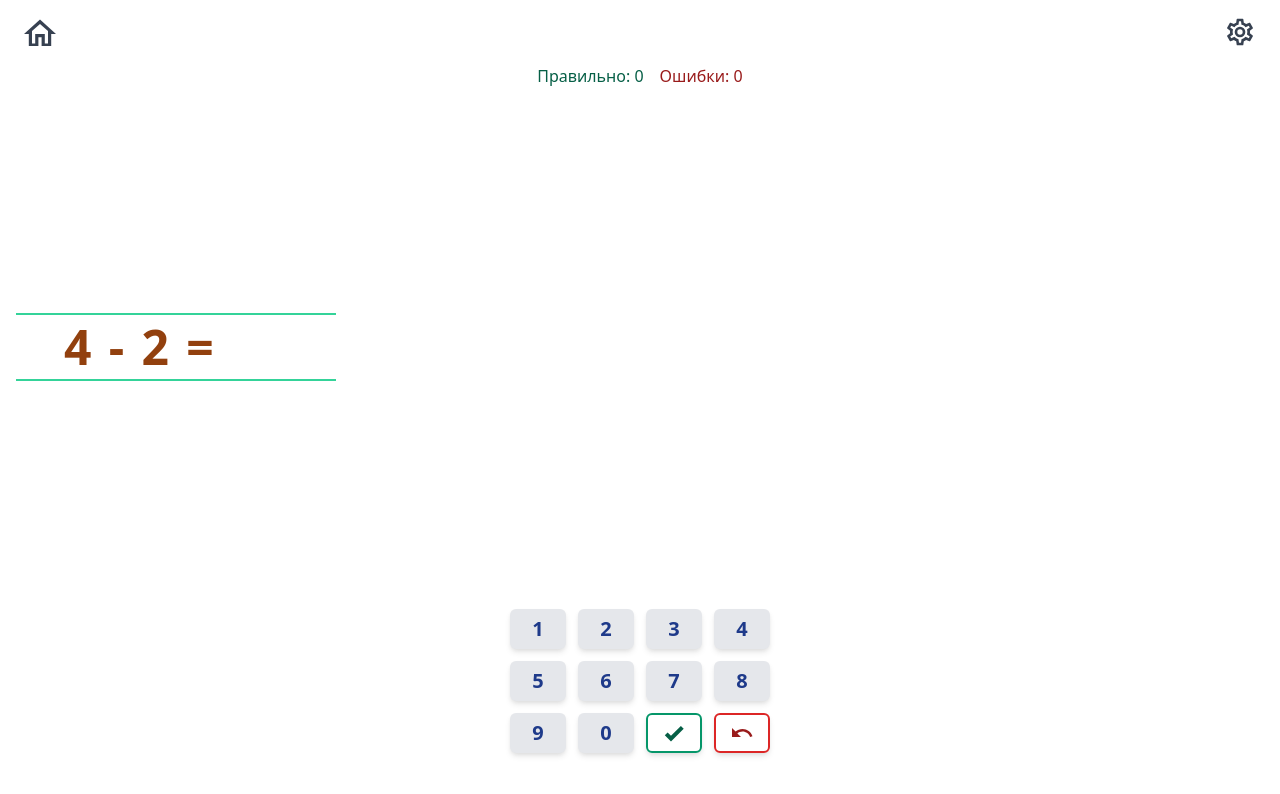
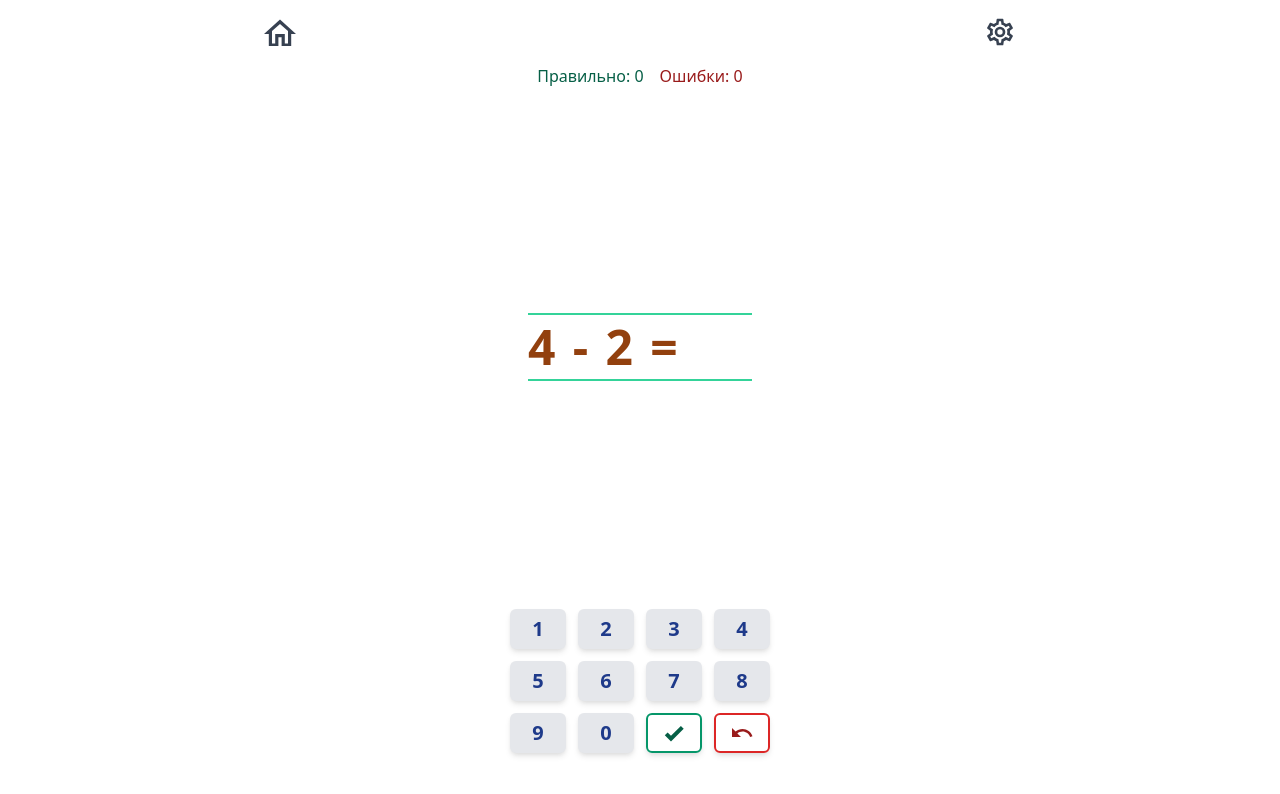
Before and after one commit to ilegorro/school-trainer, a Vue app: page / in a window 1280 px wide. Shown: the top 794 px of the page. Built offline with nearby package versions, Linux system fonts and the light colour scheme.

Commit message:
Fix styles

```diff
--- a/src/App.vue
+++ b/src/App.vue
@@ -1,6 +1,6 @@
 <template>
-  <div class="container mx-auto">
-    <header class="container fixed top-0 z-20 h-16">
+  <div class="mx-auto tight-container">
+    <header class="fixed top-0 z-20 h-16 tight-container">
       <NavBar />
     </header>
     <main class="px-4 pt-16">
--- a/src/assets/tailwind.css
+++ b/src/assets/tailwind.css
@@ -6,4 +6,8 @@
   .h-content-area {
     height: calc(100vh - theme('spacing.16'));
   }
+  .tight-container {
+    width: 100%;
+    max-width: 800px;
+  }
 }
--- a/src/views/Home.vue
+++ b/src/views/Home.vue
@@ -47,9 +47,9 @@
         </div>
       </div>
     </section>
-    <section class="max-w-xs">
+    <section class="max-w-xs mx-auto">
       <div
-        class="flex items-center justify-center w-full py-2 mx-auto mb-3 border-t-2 border-b-2 border-green-400 border-solid"
+        class="flex items-center justify-center w-full py-2 mb-3 border-t-2 border-b-2 border-green-400 border-solid"
       >
         <p class="text-5xl font-semibold tracking-wider text-yellow-800">
           {{ firstTerm }} {{ sign }} {{ secondTerm }} =
```
